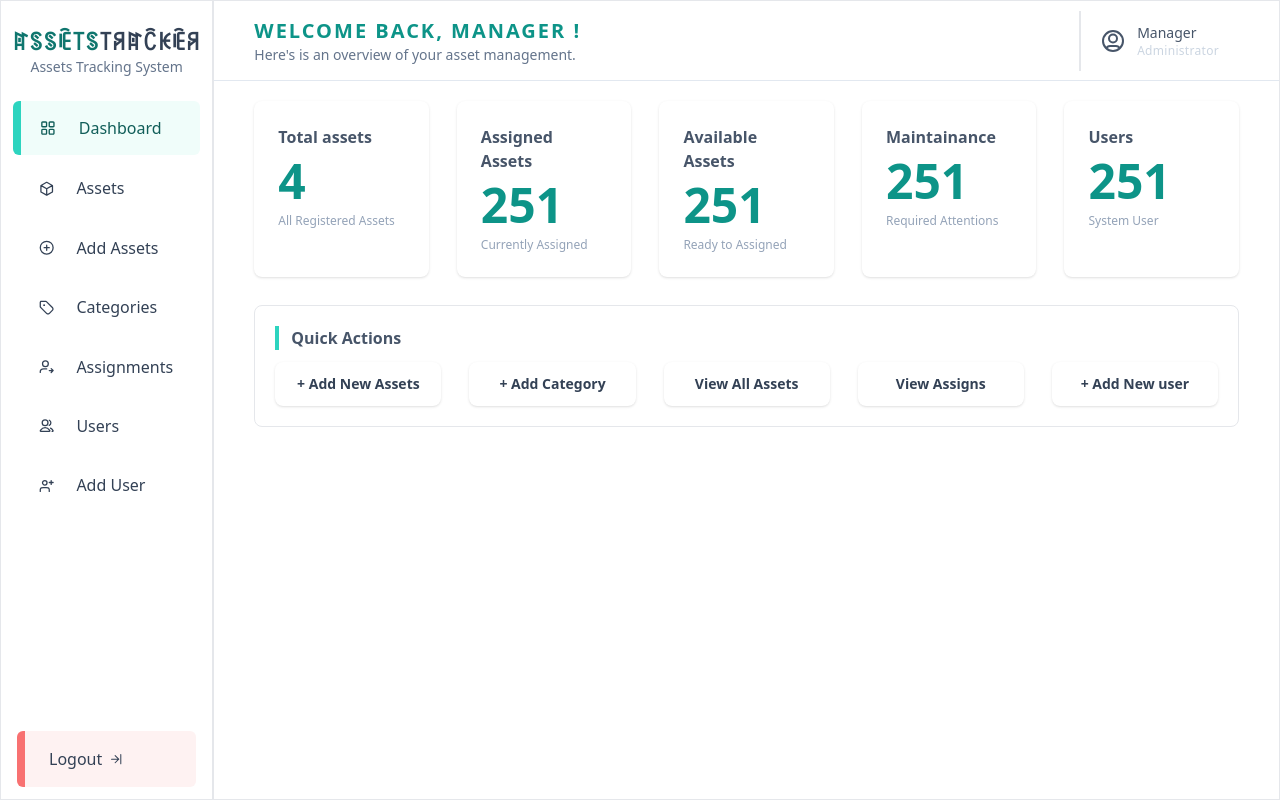
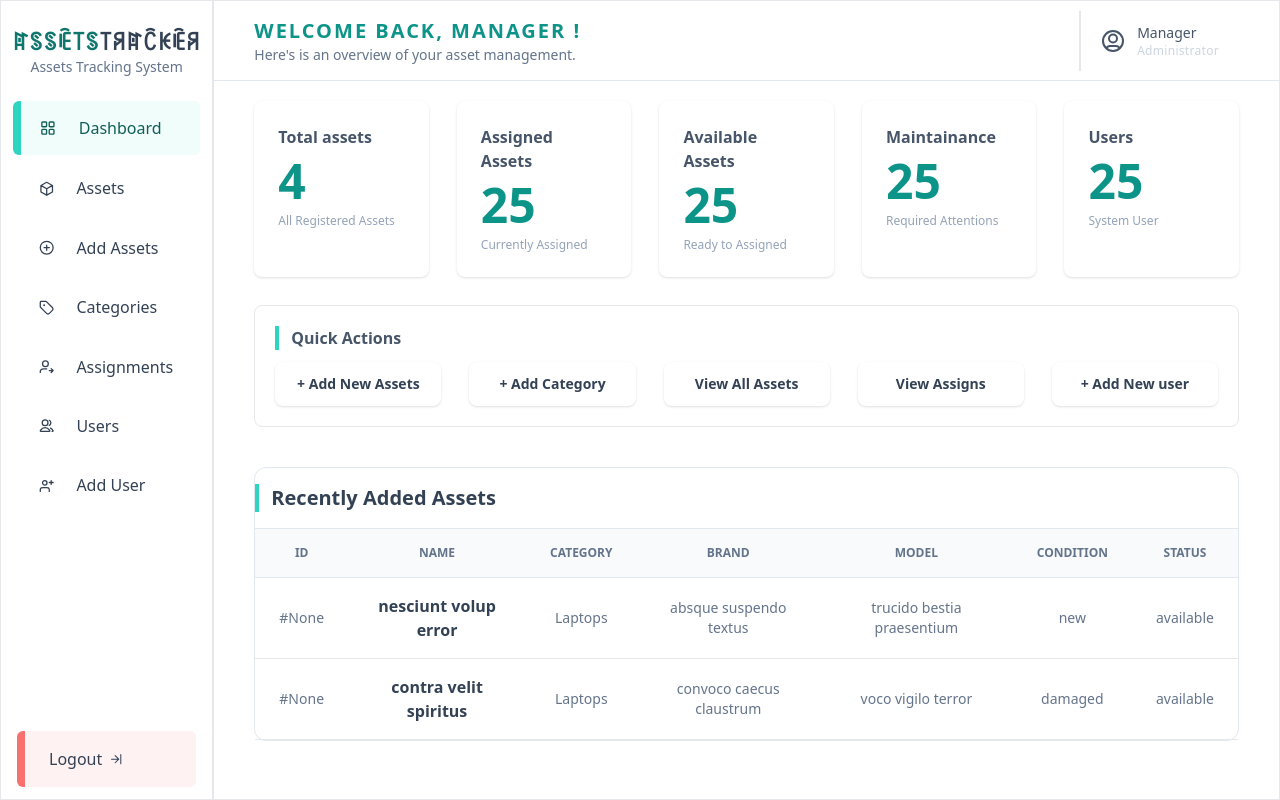
Before and after one commit to shivammohan-hub/AssetsTrackering-System, a Django app: page /admin/dashboard/ in a window 1280 px wide. Run offline with Django 5.2, Linux system fonts and the light colour scheme; data comes from the database, SQL or seed files in the repository; both versions use the stored data as it was after the commit; some libraries are stand-ins or nearby versions.

Commit message:
feat: update dashboard view to display recently added assets; modify asset list template for improved UI

```diff
--- a/Assets/manager/templates/dashboard.html
+++ b/Assets/manager/templates/dashboard.html
@@ -101,25 +101,25 @@
 
                 <a class="bg-white p-6 rounded-lg flex flex-col gap-2 shadow" href="">
                     <h3 class="text-slate-600 text-md font-semibold">Assigned Assets</h3>
-                    <h2 class="text-5xl font-bold text-teal-600 ">251</h2>
+                    <h2 class="text-5xl font-bold text-teal-600 ">25</h2>
                     <p class="text-xs font-medium text-slate-400">Currently Assigned</p>
                 </a>
 
                 <a class="bg-white p-6 rounded-lg flex flex-col gap-2 shadow" href="">
                     <h3 class="text-slate-600 text-md font-semibold">Available Assets</h3>
-                    <h2 class="text-5xl font-bold text-teal-600 ">251</h2>
+                    <h2 class="text-5xl font-bold text-teal-600 ">25</h2>
                     <p class="text-xs font-medium text-slate-400">Ready to Assigned</p>
                 </a>
 
                 <a class="bg-white p-6 rounded-lg flex flex-col gap-2 shadow" href="">
                     <h3 class="text-slate-600 text-md font-semibold">Maintainance</h3>
-                    <h2 class="text-5xl font-bold text-teal-600 ">251</h2>
+                    <h2 class="text-5xl font-bold text-teal-600 ">25</h2>
                     <p class="text-xs font-medium text-slate-400">Required Attentions</p>
                 </a>
 
                 <a class="bg-white p-6 rounded-lg flex flex-col gap-2 shadow" href="">
                     <h3 class="text-slate-600 text-md font-semibold">Users</h3>
-                    <h2 class="text-5xl font-bold text-teal-600 ">251</h2>
+                    <h2 class="text-5xl font-bold text-teal-600 ">25</h2>
                     <p class="text-xs font-medium text-slate-400">System User</p>
                 </a>
 
@@ -151,15 +151,60 @@
                     </a>
 
                 </grid>
-
             </div>
 
 
+            <div class="px-10">
+                <div class="w-full bg-white border border-slate-200 rounded-xl">
+                    <div class="p25 py-4 border-b border-slate-200 flex items-center">
+                        <h2 class="text-xl font-semibold text-slate-700 font-bold px-3 mx- border-l-4 border-teal-400">Recently Added Assets</h2>
+                    </div>
+
+                    <table class="w-full">
+                        <thead>
+                            <tr class="bg-slate-50 border-b border-slate-200 font-semibold text-xs text-slate-500 uppercase">
+                                <th class="px-6 py-4 text-center">ID</th>
+                                <th class="px-6 py-4 text-center">Name</th>
+                                <th class="px-6 py-4 text-center">Category</th>
+                                <th class="px-6 py-4 text-center">Brand</th>
+                                <th class="px-6 py-4 text-center">Model</th>
+                                <th class="px-6 py-4 text-center">Condition</th>
+                                <th class="px-6 py-4 text-center">Status</th>
+                            </tr>
+                        </thead>
+
+                        <tbody class="">
+                            {% for asset in assets %}
+                            <tr class="border-b text-center">
+                                <td class="px-6 py-4 text-sm font-medium text-slate-500">#{{asset.assetId}}</td>
+                                <td class="px-6 py-4">
+                                    <p class="text-md font-semibold text-slate-700">{{asset.asset_name}}</p>
+                                </td>
+                                <td class="px-6 py-4">
+                                    <p class="text-sm text-slate-500">{{asset.category}}</p>
+                                </td>
+                                <td class="px-6 py-4">
+                                    <p class="text-sm text-slate-500">{{asset.brand}}</p>
+                                </td>
+                                <td class="px-6 py-4">
+                                    <p class="text-sm text-slate-500">{{asset.model}}</p>
+                                </td>
+                                <td class="px-6 py-4">
+                                    <p class="text-sm text-slate-500">{{asset.condition}}</p>
+                                </td>
+                                <td class="px-6 py-4">
+                                    <p class="text-sm text-slate-500">{{asset.status}}</p>
+                                </td>
+                            </tr>
+                            {% endfor %}
+                        </tbody>
+                    </table>
+                </div>
+            </div>
+
         </div>
+
     </div>
-
-
-
 
 
 </body>
--- a/Assets/manager/views.py
+++ b/Assets/manager/views.py
@@ -7,6 +7,7 @@ def dashboard(req):
     data = {
         "total_asset" : Asset.objects.count(),
         "total_category" : Category.objects.count(),
+        "assets" : Asset.objects.all()[:2],
     }
     return render(req, "dashboard.html",data)
 
```
Also changed, not shown: Assets/manager/templates/asset_list.html (+15 -8 lines), Assets/db.sqlite3.
